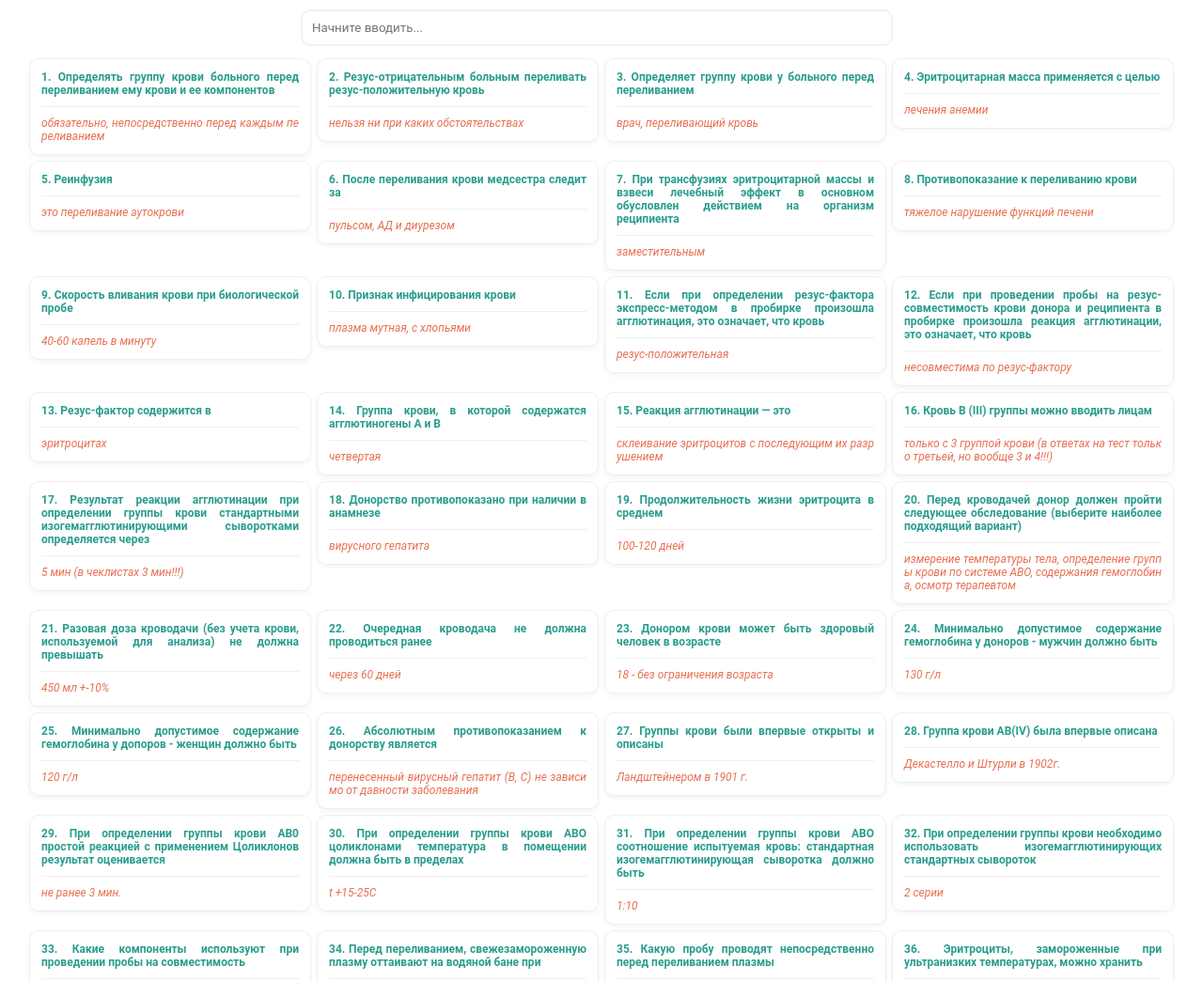
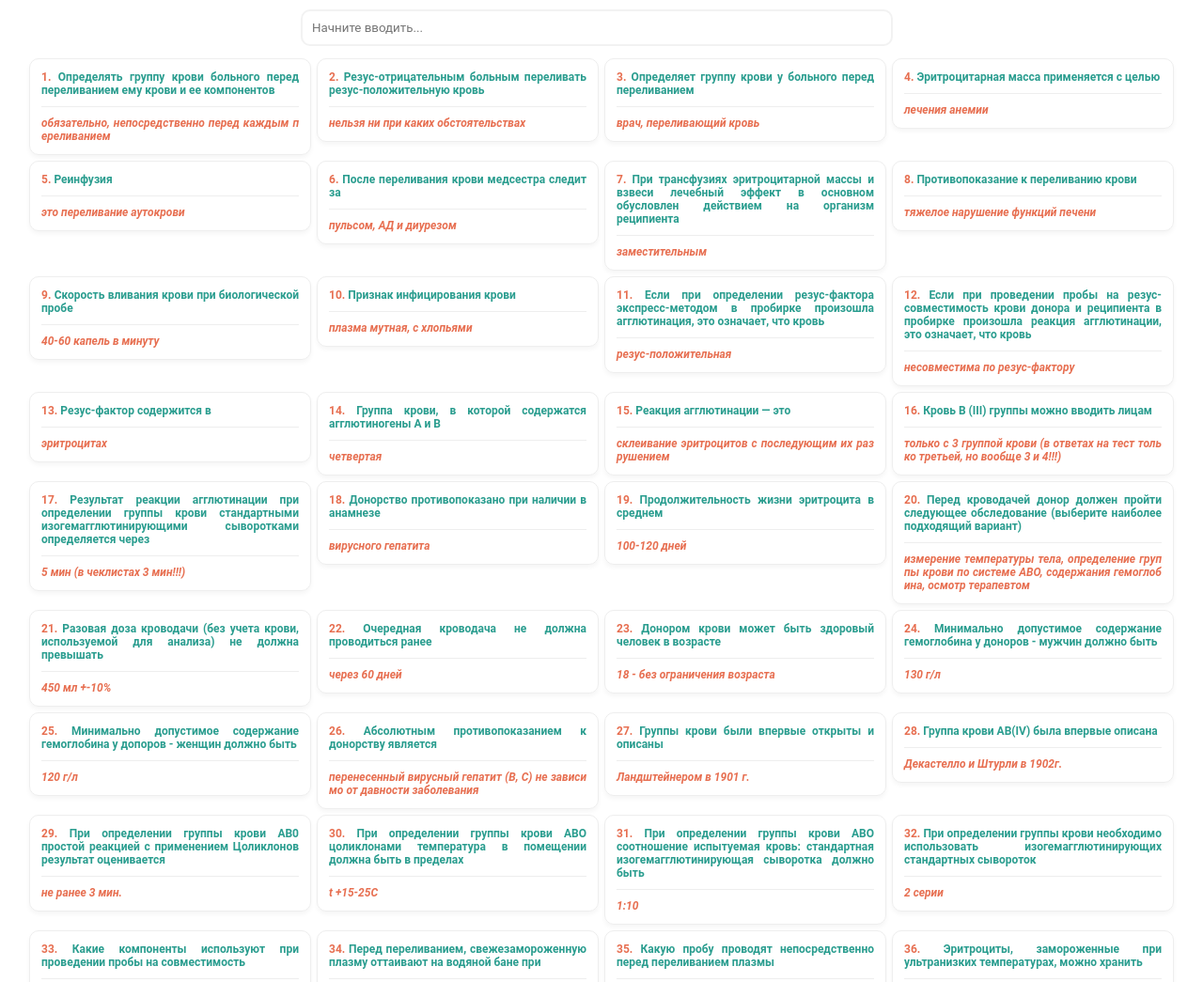
Before and after one commit to dfr8938/transfusio-app, a React app: page / in a window 1280 px wide. Shown: the top 1045 px of the page at 94% size. Built offline with nearby package versions, Linux system fonts and the light colour scheme.

Commit message:
changed styles

```diff
--- a/src/App/components/ListItem/ListItem.css
+++ b/src/App/components/ListItem/ListItem.css
@@ -29,9 +29,14 @@
   overflow-wrap: anywhere;
 }
 
+.list-item-question b {
+  color: #e76f51;
+}
+
 .list-item-answer {
   color: #e76f51;
   font-size: 12px;
+  font-weight: bold;
   font-style: italic;
   border-radius: 3px;
   word-break: break-all;
--- a/src/App/components/ListItem/ListItem.js
+++ b/src/App/components/ListItem/ListItem.js
@@ -4,7 +4,7 @@ const ListItem = ({ item, i }) => {
   return (
     <li key={item.id} className="list-item">
       <h3 className="list-item-question">
-        {++i + ". "}
+        <b>{++i + ". "}</b>
         {item.question}
       </h3>
       <p className="list-item-answer">{item.answer}</p>
```
